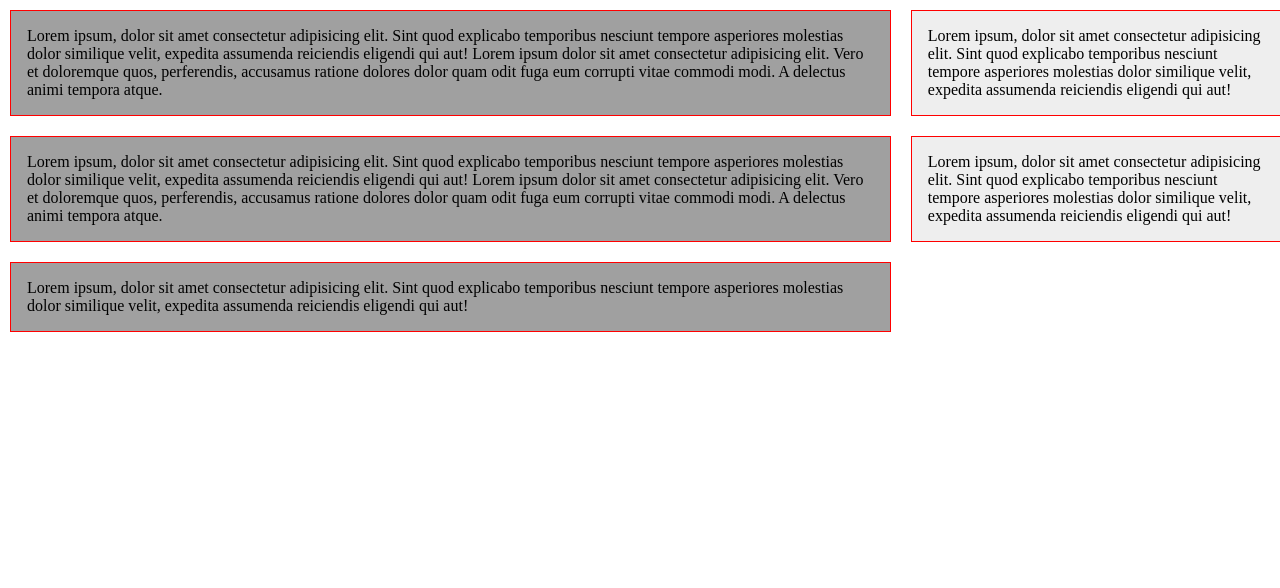
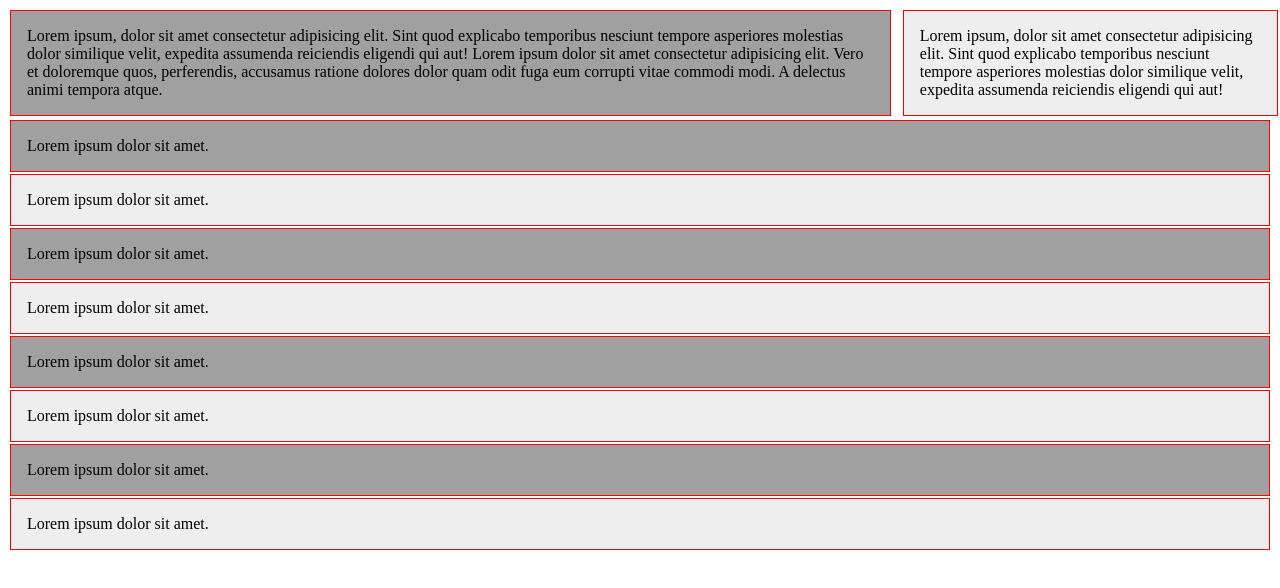
Before and after one commit to Dobbs96/SandBox, a plain HTML site: page CSS/grid.html in a window 1280 px wide. Drawn offline with Linux system fonts and the light colour scheme.

Commit message:
second grid playground

```diff
--- a/CSS/grid.html
+++ b/CSS/grid.html
@@ -8,7 +8,7 @@
     <title>Grid CSS</title>
   </head>
   <body>
-    <div class="grid-wrapper">
+    <div class="grid-one grid">
       <div>
         Lorem ipsum, dolor sit amet consectetur adipisicing elit. Sint quod
         explicabo temporibus nesciunt tempore asperiores molestias dolor
@@ -22,24 +22,16 @@
         explicabo temporibus nesciunt tempore asperiores molestias dolor
         similique velit, expedita assumenda reiciendis eligendi qui aut!
       </div>
-      <div>
-        Lorem ipsum, dolor sit amet consectetur adipisicing elit. Sint quod
-        explicabo temporibus nesciunt tempore asperiores molestias dolor
-        similique velit, expedita assumenda reiciendis eligendi qui aut! Lorem
-        ipsum dolor sit amet consectetur adipisicing elit. Vero et doloremque
-        quos, perferendis, accusamus ratione dolores dolor quam odit fuga eum
-        corrupti vitae commodi modi. A delectus animi tempora atque.
-      </div>
-      <div>
-        Lorem ipsum, dolor sit amet consectetur adipisicing elit. Sint quod
-        explicabo temporibus nesciunt tempore asperiores molestias dolor
-        similique velit, expedita assumenda reiciendis eligendi qui aut!
-      </div>
-      <div>
-        Lorem ipsum, dolor sit amet consectetur adipisicing elit. Sint quod
-        explicabo temporibus nesciunt tempore asperiores molestias dolor
-        similique velit, expedita assumenda reiciendis eligendi qui aut!
-      </div>
+    </div>
+    <div class="grid-two grid">
+      <div>Lorem ipsum dolor sit amet.</div>
+      <div>Lorem ipsum dolor sit amet.</div>
+      <div>Lorem ipsum dolor sit amet.</div>
+      <div>Lorem ipsum dolor sit amet.</div>
+      <div>Lorem ipsum dolor sit amet.</div>
+      <div>Lorem ipsum dolor sit amet.</div>
+      <div>Lorem ipsum dolor sit amet.</div>
+      <div>Lorem ipsum dolor sit amet.</div>
     </div>
   </body>
 </html>
--- a/CSS/gridcss.css
+++ b/CSS/gridcss.css
@@ -1,17 +1,22 @@
-.grid-wrapper > div {
+/* All Grids */
+.grid > div {
   background-color: #eee;
   padding: 1em;
   margin: 2px;
   border: 1px red solid;
 }
-.grid-wrapper > div:nth-child(odd) {
+.grid > div:nth-child(odd) {
   background-color: #a0a0a0;
 }
 
-.grid-wrapper {
+/* First Div */
+
+.grid-one {
   display: grid;
   grid-template-columns: 70% 30%;
   /* column-gap: 1em;
   row-gap: 2em; */
-  gap: 1em;
+  gap: 0.5em;
 }
+
+/* Second Div */
```
